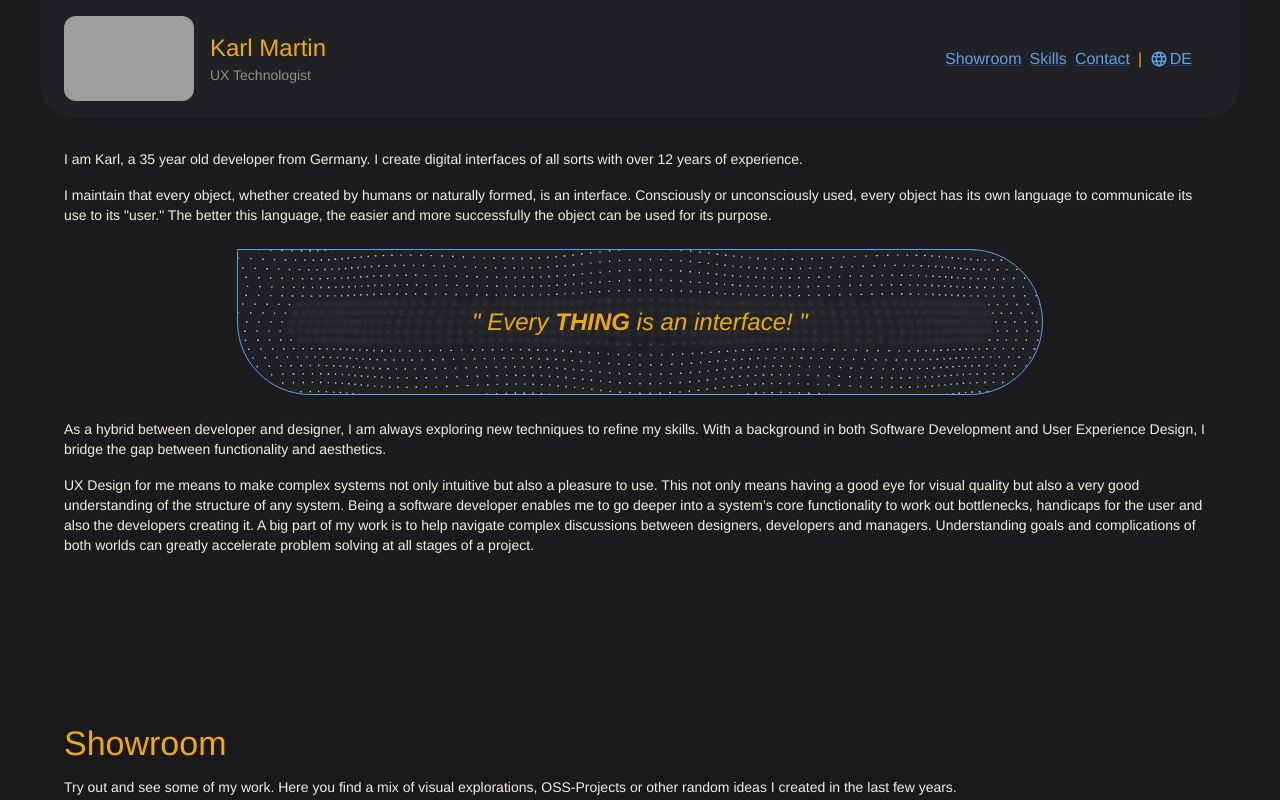
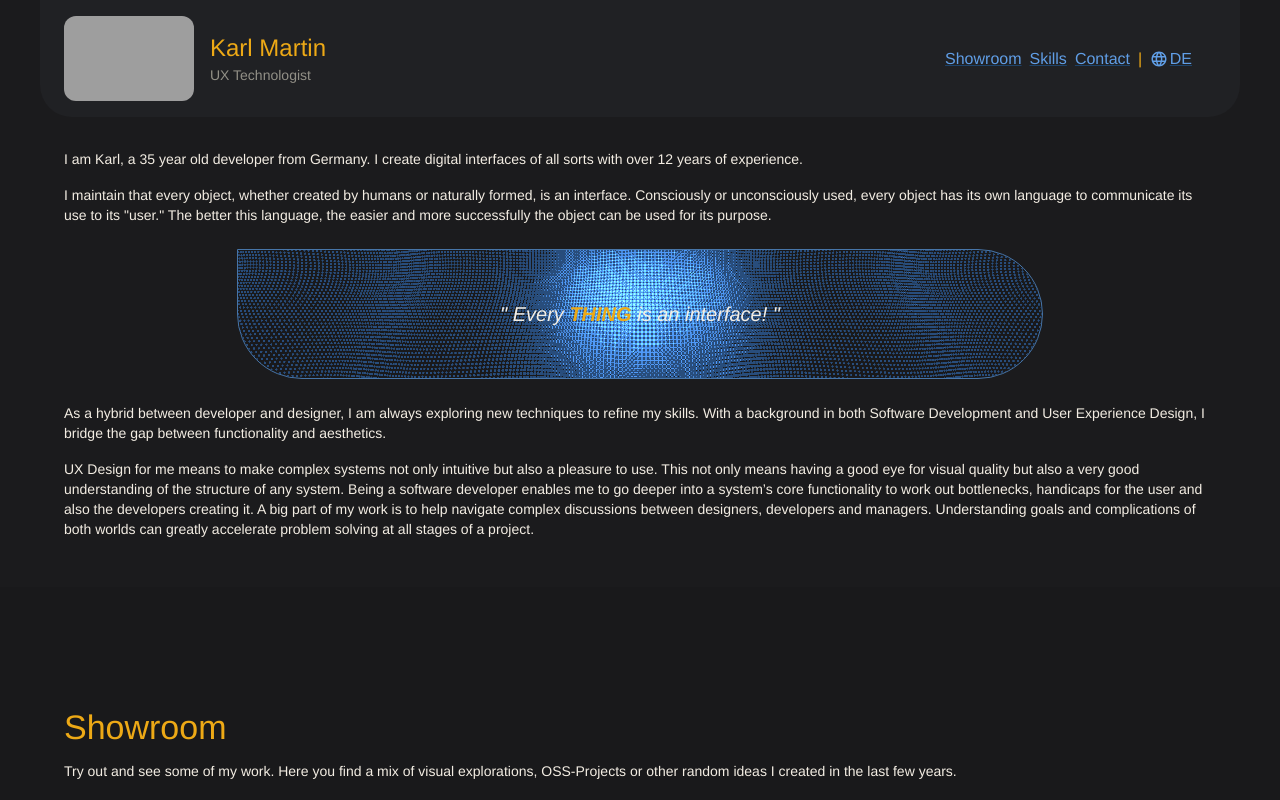
Before and after one commit to KarlSupertramp/HostNextJs, a Next.js app: page / in a window 1280 px wide. Shown: the top 800 px of the page. Built offline with nearby package versions, Linux system fonts and the light colour scheme; grey boxes are pictures that could not be loaded.

Commit message:
Upgraded 3D effect with vertex shader

```diff
--- a/app/about/page.jsx
+++ b/app/about/page.jsx
@@ -25,21 +25,34 @@ export default function AboutPage() {
           mx: "auto",
           my: 3,
           p: 6,
-          bgcolor: "background.defaultLight",
-          border: 1,
+          bgcolor: "background.defaultDark",
+          border: .1,
           borderColor: "border.secondary",
           borderBottomLeftRadius: 100,
           borderBottomRightRadius: 100,
           borderTopRightRadius: 100,
           position: "relative",
           overflow: "hidden" }}>
-          <Box sx={{ borderRadius: 100, backgroundColor: "#00000000", zIndex: 1, position: "relative", py: 1, backdropFilter: "blur(2px)"}}>
-            <Typography cursor="none" color="text.primary" variant="h5" sx={{ textAlign: "center", fontStyle: "italic", position: "relative", zIndex: 1 }}>
-              " Every <b>THING</b> is an interface! "
-            </Typography>
-          </Box>
+          <Typography
+              color="text.secondary"
+              variant="h6"
+              sx={{
+                textAlign: "center",
+                fontStyle: "italic",
+                position: "relative",
+                zIndex: 1
+              }}>
+            " Every <span style={{ fontWeight: 'bold', color: '#eda916' }}>THING</span> is an interface! "
+          </Typography>
           <Box sx={{ position: "absolute", top: 0, left: 0, width: "100%", height: "100%", zIndex: 0, pointerEvents: "none" }}>
-            <SineWaveBox color="#b4d1f1" yAmount={25} />
+            <SineWaveBox
+              color="#6e95b9"
+              xDensity={0.08}
+              yDensity={0.08}
+              xAmount={350}
+              yAmount={50}
+              timeScale={1.1}
+            />
           </Box>
         </Box>
 
--- a/app/theme.js
+++ b/app/theme.js
@@ -8,7 +8,7 @@ const theme = createTheme({
     border:
     {
       main: "#e7d192",
-      secondary: "#609ee6"
+      secondary: "#4775a8"
     },
     background: {
       default: "#1b1b1d",
--- a/app/three/sineWave3d.tsx
+++ b/app/three/sineWave3d.tsx
@@ -59,6 +59,10 @@ function SineWave(props: ThreeElements['points'] & SineWaveProps & { cursorPos:
     return new Float32Array(basePositions)
   }, [basePositions])
 
+  const animatedSizes = useMemo(() => {
+    return new Float32Array(xAmount * yAmount).fill(1.2)
+  }, [xAmount, yAmount])
+
   const baseSizes = useMemo(() => {
     return new Float32Array(xAmount * yAmount).fill(1.2)
   }, [xAmount, yAmount])
@@ -68,7 +72,9 @@ function SineWave(props: ThreeElements['points'] & SineWaveProps & { cursorPos:
 
     const geometry = pointsRef.current.geometry
     const positionAttribute = geometry.attributes.position
+    const sizeAttribute = geometry.attributes.size as THREE.BufferAttribute
     const positions = positionAttribute.array as Float32Array
+    const sizes = sizeAttribute.array as Float32Array
 
     for (let i = 0; i < positions.length; i += 3) {
       const x = basePositions[i]
@@ -77,7 +83,7 @@ function SineWave(props: ThreeElements['points'] & SineWaveProps & { cursorPos:
 
       const wave =
         Math.sin(x * 1.2 + time * 2.0) * 0.2 +
-        Math.cos(y * 3 + time * 1.2) * 0.1
+        Math.cos(y * 1 + time * 1.2) * 0.45
 
       // Calculate distance to cursor
       const dx = x - props.cursorPos[0]
@@ -97,9 +103,14 @@ function SineWave(props: ThreeElements['points'] & SineWaveProps & { cursorPos:
       positions[i] = x
       positions[i + 1] = y
       positions[i + 2] = z + wave + magnetEffect
+
+      // Update particle size based on magnetic effect
+      const pointIndex = i / 3
+      sizes[pointIndex] = baseSizes[pointIndex] + magnetEffect * 3
     }
 
     positionAttribute.needsUpdate = true
+    sizeAttribute.needsUpdate = true
   })
 
   return (
@@ -111,15 +122,36 @@ function SineWave(props: ThreeElements['points'] & SineWaveProps & { cursorPos:
           array={animatedPositions}
           itemSize={3}
         />
+        <bufferAttribute
+          attach="attributes-size"
+          count={animatedSizes.length}
+          array={animatedSizes}
+          itemSize={1}
+        />
       </bufferGeometry>
 
-      <pointsMaterial
-        color={props.color || "white"}
-        size={1.4}
-        sizeAttenuation={false}
-        transparent
+      <shaderMaterial
         blending={THREE.AdditiveBlending}
         depthWrite={false}
+        transparent
+        vertexShader={`
+          attribute float size;
+          void main() {
+            gl_PointSize = size * 2.0;
+            gl_Position = projectionMatrix * modelViewMatrix * vec4(position, 1.0);
+          }
+        `}
+        fragmentShader={`
+          uniform vec3 color;
+          void main() {
+            float dist = length(gl_PointCoord - vec2(0.5));
+            if (dist > 0.5) discard;
+            gl_FragColor = vec4(color, 1.0);
+          }
+        `}
+        uniforms={{
+          color: { value: new THREE.Color(props.color || "white") }
+        }}
       />
     </points>
   )
@@ -145,12 +177,36 @@ export function SineWaveBox(props: SineWaveProps) {
       const normalizedX = (x / rect.width) * 2 - 1
       const normalizedY = -(y / rect.height) * 2 + 1
 
-      const multiplier = 80
+      const multiplier = 90
+      setCursorPos([normalizedX * rect.width / multiplier, normalizedY * rect.height / multiplier])
+    }
+
+    const handleTouchMove = (e: TouchEvent) => {
+      const touch = e.touches[0]
+      if (!touch) return
+
+      const rect = canvasElement.getBoundingClientRect()
+      if (touch.clientX < rect.left || touch.clientX > rect.right ||
+          touch.clientY < rect.top || touch.clientY > rect.bottom) {
+        return
+      }
+
+      const x = touch.clientX - rect.left
+      const y = touch.clientY - rect.top
+
+      const normalizedX = (x / rect.width) * 2 - 1
+      const normalizedY = -(y / rect.height) * 2 + 1
+
+      const multiplier = 90
       setCursorPos([normalizedX * rect.width / multiplier, normalizedY * rect.height / multiplier])
     }
 
     window.addEventListener('mousemove', handleMouseMove)
-    return () => window.removeEventListener('mousemove', handleMouseMove)
+    window.addEventListener('touchmove', handleTouchMove)
+    return () => {
+      window.removeEventListener('mousemove', handleMouseMove)
+      window.removeEventListener('touchmove', handleTouchMove)
+    }
   }, [])
 
   return (
```
